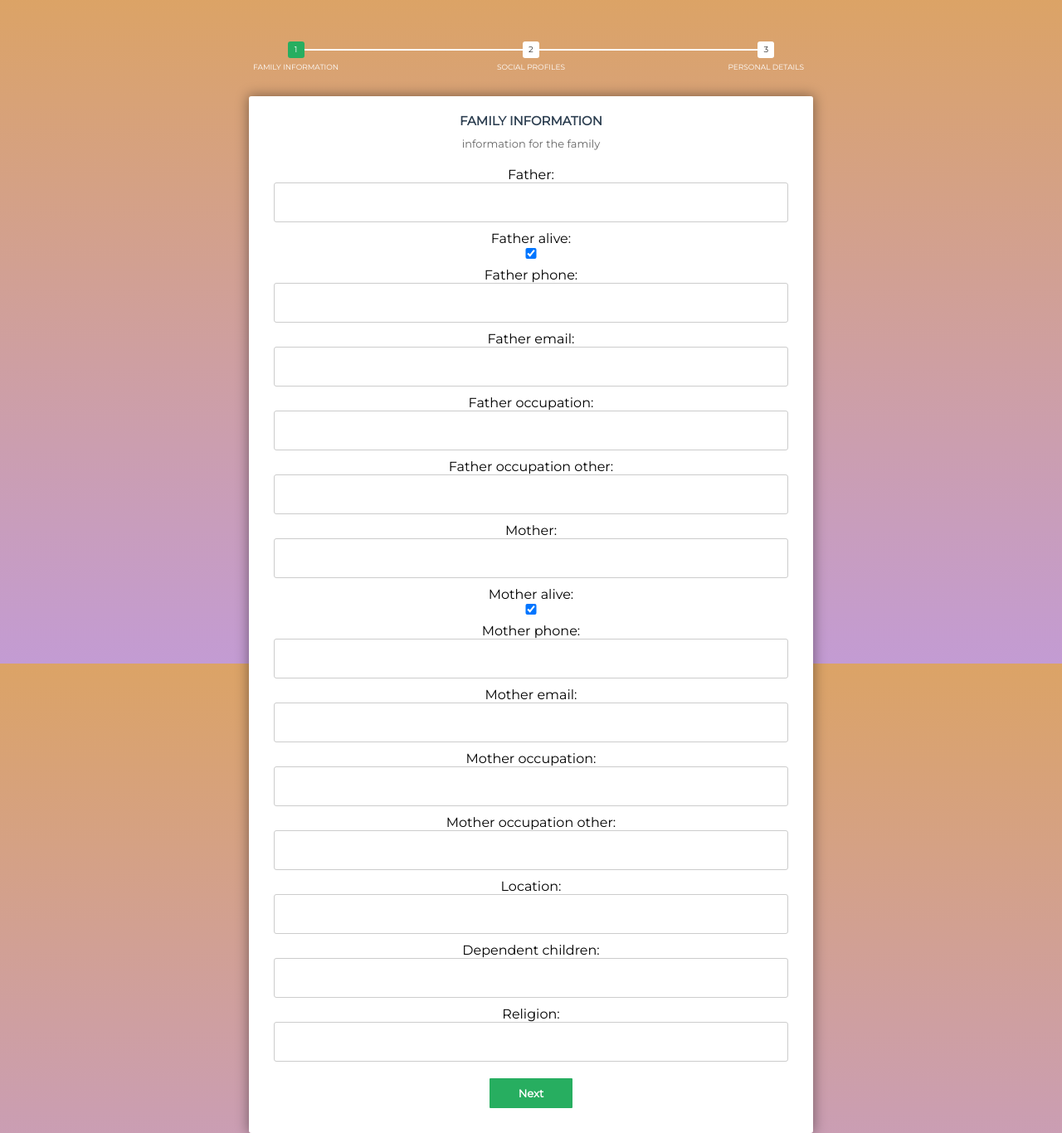
After one commit to jadon6uwizeye/hope_and_home, a Django app: page /addoption/ in a window 1280 px wide. The commit adds this page. Shown: the whole page at 83% size. Run offline with Django 4.2, Linux system fonts and the light colour scheme; some libraries are stand-ins or nearby versions.

Commit message:
recent changes as on 15/09

```diff
--- /dev/null
+++ b/dashboard/static/addoption.css
@@ -0,0 +1,131 @@
+/*custom font*/
+@import url(https://fonts.googleapis.com/css?family=Montserrat);
+
+/*basic reset*/
+* {margin: 0; padding: 0;}
+
+html {
+	height: 100%;
+	/*Image only BG fallback*/
+
+	/*background = gradient + image pattern combo*/
+	background:
+		linear-gradient(rgba(196, 102, 0, 0.6), rgba(155, 89, 182, 0.6));
+}
+
+body {
+	font-family: montserrat, arial, verdana;
+}
+/*form styles*/
+#msform {
+	width: 850px;
+	margin: 50px auto;
+	text-align: center;
+	position: relative;
+}
+#msform fieldset {
+	background: white;
+	border: 0 none;
+	border-radius: 3px;
+	box-shadow: 0 0 15px 1px rgba(0, 0, 0, 0.4);
+	padding: 20px 30px;
+	box-sizing: border-box;
+	width: 80%;
+	margin: 0 10%;
+
+	/*stacking fieldsets above each other*/
+	position: relative;
+}
+/*Hide all except first fieldset*/
+#msform fieldset:not(:first-of-type) {
+	display: none;
+}
+/*inputs*/
+#msform input, #msform textarea {
+	padding: 15px;
+	border: 1px solid #ccc;
+	border-radius: 3px;
+	margin-bottom: 10px;
+	width: 100%;
+	box-sizing: border-box;
+	font-family: montserrat;
+	color: #2C3E50;
+	font-size: 13px;
+}
+/*buttons*/
+#msform .action-button {
+	width: 100px;
+	background: #27AE60;
+	font-weight: bold;
+	color: white;
+	border: 0 none;
+	border-radius: 1px;
+	cursor: pointer;
+	padding: 10px 5px;
+	margin: 10px 5px;
+}
+#msform .action-button:hover, #msform .action-button:focus {
+	box-shadow: 0 0 0 2px white, 0 0 0 3px #27AE60;
+}
+/*headings*/
+.fs-title {
+	font-size: 15px;
+	text-transform: uppercase;
+	color: #2C3E50;
+	margin-bottom: 10px;
+}
+.fs-subtitle {
+	font-weight: normal;
+	font-size: 13px;
+	color: #666;
+	margin-bottom: 20px;
+}
+/*progressbar*/
+#progressbar {
+	margin-bottom: 30px;
+	overflow: hidden;
+	/*CSS counters to number the steps*/
+	counter-reset: step;
+}
+#progressbar li {
+	list-style-type: none;
+	color: white;
+	text-transform: uppercase;
+	font-size: 9px;
+	width: 33.33%;
+	float: left;
+	position: relative;
+}
+#progressbar li:before {
+	content: counter(step);
+	counter-increment: step;
+	width: 20px;
+	line-height: 20px;
+	display: block;
+	font-size: 10px;
+	color: #333;
+	background: white;
+	border-radius: 3px;
+	margin: 0 auto 5px auto;
+}
+/*progressbar connectors*/
+#progressbar li:after {
+	content: '';
+	width: 100%;
+	height: 2px;
+	background: white;
+	position: absolute;
+	left: -50%;
+	top: 9px;
+	z-index: -1; /*put it behind the numbers*/
+}
+#progressbar li:first-child:after {
+	/*connector not needed before the first step*/
+	content: none;
+}
+/*marking active/completed steps green*/
+/*The number of the step and the connector before it = green*/
+#progressbar li.active:before,  #progressbar li.active:after{
+	background: #27AE60;
+	color: white;
+}
--- /dev/null
+++ b/dashboard/static/addoption.js
@@ -0,0 +1,107 @@
+//jQuery time
+var current_fs, next_fs, previous_fs; //fieldsets
+var left, opacity, scale; //fieldset properties which we will animate
+var animating; //flag to prevent quick multi-click glitches
+
+$(".next").click(function () {
+    $.post("family/", function(data, status){
+        if (status== "success") {
+          if (animating) return false;
+          animating = true;
+
+          current_fs = $(this).parent();
+          next_fs = $(this).parent().next();
+
+          //activate next step on progressbar using the index of next_fs
+          $("#progressbar li").eq($("fieldset").index(next_fs)).addClass("active");
+
+          //show the next fieldset
+          next_fs.show();
+          //hide the current fieldset with style
+          current_fs.animate(
+              { opacity: 0 },
+              {
+              step: function (now, mx) {
+                  //as the opacity of current_fs reduces to 0 - stored in "now"
+                  //1. scale current_fs down to 80%
+                  scale = 1 - (1 - now) * 0.2;
+                  //2. bring next_fs from the right(50%)
+                  left = now * 50 + "%";
+                  //3. increase opacity of next_fs to 1 as it moves in
+                  opacity = 1 - now;
+                  current_fs.css({
+                  transform: "scale(" + scale + ")",
+                  position: "absolute"
+                  });
+                  next_fs.css({ left: left, opacity: opacity });
+              },
+              duration: 800,
+              complete: function () {
+                  current_fs.hide();
+                  animating = false;
+              },
+              //this comes from the custom easing plugin
+              easing: "easeInOutBack"
+              }
+          );
+        }else{
+          console.log("Status: " + status);
+          alert("Data: " + data + "\nStatus: " + status);
+          if ($("input").next('p').length) $("input").nextAll('p').empty();
+          for (var name in data) {
+          for (var i in data[name]) {
+            // object message error django
+            var $input = $("input[name='"+ name +"']");
+            $input.after("<p>" + data[name][i].message + "</p>");
+          }
+        }
+        }
+      });
+});
+
+$(".previous").click(function () {
+  if (animating) return false;
+  animating = true;
+
+  current_fs = $(this).parent();
+  previous_fs = $(this).parent().prev();
+
+  //de-activate current step on progressbar
+  $("#progressbar li")
+    .eq($("fieldset").index(current_fs))
+    .removeClass("active");
+
+  //show the previous fieldset
+  previous_fs.show();
+  //hide the current fieldset with style
+  current_fs.animate(
+    { opacity: 0 },
+    {
+      step: function (now, mx) {
+        //as the opacity of current_fs reduces to 0 - stored in "now"
+        //1. scale previous_fs from 80% to 100%
+        scale = 0.8 + (1 - now) * 0.2;
+        //2. take current_fs to the right(50%) - from 0%
+        left = (1 - now) * 50 + "%";
+        //3. increase opacity of previous_fs to 1 as it moves in
+        opacity = 1 - now;
+        current_fs.css({ left: left });
+        previous_fs.css({
+          transform: "scale(" + scale + ")",
+          opacity: opacity
+        });
+      },
+      duration: 800,
+      complete: function () {
+        current_fs.hide();
+        animating = false;
+      },
+      //this comes from the custom easing plugin
+      easing: "easeInOutBack"
+    }
+  );
+});
+
+$(".submit").click(function () {
+  return false;
+});
--- a/hope_and_home/urls.py
+++ b/hope_and_home/urls.py
@@ -21,7 +21,9 @@ from web import views
 
 urlpatterns = [
     path('', views.home, name='home'),
+    path('addoption/', views.addoption, name='addoption'),
     path('admin/', admin.site.urls, name='admin'),
+    path('addoption/family/', views.FamilyView.as_view(), name='family'),
 ]
 
 if settings.DEBUG:
--- /dev/null
+++ b/templates/addoption.html
@@ -0,0 +1,53 @@
+{% load static %}
+<!DOCTYPE html>
+<html lang="en">
+<head>
+    <meta charset="UTF-8">
+    <meta http-equiv="X-UA-Compatible" content="IE=edge">
+    <meta name="viewport" content="width=device-width, initial-scale=1.0">
+    <link href="{% static 'addoption.css' %}" rel="stylesheet" type="text/css" media="all">
+    <title>Addoption</title>
+</head>
+<body>
+
+    <!-- multistep form -->
+<form id="msform">
+    <!-- progressbar -->
+    <ul id="progressbar">
+      <li class="active">Family information</li>
+      <li>Social Profiles</li>
+      <li>Personal Details</li>
+    </ul>
+    <!-- fieldsets -->
+    <fieldset>
+        <h2 class="fs-title">Family information</h2>
+        <h3 class="fs-subtitle">information for the family</h3>
+        {{form.as_p}}
+        <input type="button" name="next" class="next action-button" value="Next" type='submit' />
+    </fieldset>
+    <fieldset>
+      <h2 class="fs-title">Social Profiles</h2>
+      <h3 class="fs-subtitle">Your presence on the social network</h3>
+      <input type="text" name="twitter" placeholder="Twitter" />
+      <input type="text" name="facebook" placeholder="Facebook" />
+      <input type="text" name="gplus" placeholder="Google Plus" />
+      <input type="button" name="previous" class="previous action-button" value="Previous" />
+      <input type="button" name="next" class="next action-button" value="Next" />
+    </fieldset>
+    <fieldset>
+      <h2 class="fs-title">Personal Details</h2>
+      <h3 class="fs-subtitle">We will never sell it</h3>
+      <input type="text" name="fname" placeholder="First Name" />
+      <input type="text" name="lname" placeholder="Last Name" />
+      <input type="text" name="phone" placeholder="Phone" />
+      <textarea name="address" placeholder="Address"></textarea>
+      <input type="button" name="previous" class="previous action-button" value="Previous" />
+      <input type="submit" name="submit" class="submit action-button" value="Submit" />
+    </fieldset>
+  </form>
+
+  <script src='https://cdnjs.cloudflare.com/ajax/libs/jquery/2.1.3/jquery.min.js'></script>
+  <script src='https://cdnjs.cloudflare.com/ajax/libs/jquery-easing/1.3/jquery.easing.min.js'></script>
+  <script src="{% static 'addoption.js' %}"></script>
+</body>
+</html>
--- a/templates/index.html
+++ b/templates/index.html
@@ -133,12 +133,12 @@ Licence URI: https://www.os-templates.com/template-terms
 <!-- ################################################################################################ -->
 <!-- ################################################################################################ -->
 <!-- ################################################################################################ -->
-<div class="bgded overlay light" style="background-image:url('images/demo/backgrounds/01.jpg');">
+<div class="bgded overlay light" style="background: linear-gradient(rgba(196, 102, 0, 0.6), rgba(155, 89, 182, 0.6));">
   <section id="services" class="hoc container clear">
     <!-- ################################################################################################ -->
     <div class="sectiontitle">
       <p class="heading font-x2">Here are the children who are need of a family</p>
-      <h6 class="nospace font-xs">click an image and Help by addopting one atleast</h6>
+      <h6 class="nospace font-xs">click and image and Help by addopting one atleast</h6>
     </div>
     <ul class="nospace group elements elements-three">
       {% if not children %}
@@ -148,7 +148,7 @@ Licence URI: https://www.os-templates.com/template-terms
       {% for child in children %}
 
       <li class="one_third" href="#">
-        <article><a class="imgover" href="#"><img src={{child.picture.url}} height="150" width="200" alt=""></a>
+        <article><a class="imgover" href={% url 'addoption' %}><img src={{child.picture.url}} height="150" width="200" alt=""></a>
           <h6 class="heading">{{child.names}}</h6>
           <p>Gender : {{child.gender}}</p>
         </br>
--- /dev/null
+++ b/web/forms.py
@@ -0,0 +1,15 @@
+from dataclasses import fields
+from django.forms import ModelForm, Textarea
+from dashboard.models import Family, Addoption
+
+class AddoptionForm(ModelForm):
+    class Meta:
+        model = Addoption
+        fields = ['child', 'family']
+
+
+class FamilyForm(ModelForm):
+    class Meta:
+        model = Family
+        # fields = ['father', 'mother', 'location', 'dependent_children', 'father_phone', 'mother_phone', 'father_email', 'mother_email', 'father_occupation', 'mother_occupation', 'father_occupation_other', 'mother_occupation_other', 'religion']
+        fields = '__all__'
--- a/web/views.py
+++ b/web/views.py
@@ -1,8 +1,37 @@
 from django.shortcuts import render
+from rest_framework.generics import ListCreateAPIView, RetrieveUpdateDestroyAPIView
+from django.views.decorators.csrf import csrf_exempt
 from dashboard.models import Child
+from .forms import AddoptionForm, FamilyForm
+from .serializers import FamilySerializer
+from dashboard.models import Family
 
 # Create your views here.
 
 def home(request):
     children = Child.objects.filter(family=None)
     return render(request, 'index.html', {"children": children})
+
+@csrf_exempt
+def addoption(request):
+    if request.method == 'POST':
+        form = FamilyForm(request.POST)
+        if form.is_valid():
+            form.save()
+    form = FamilyForm()
+    return render(request, 'addoption.html', {"form": form})
+
+class FamilyView(ListCreateAPIView):
+    queryset = Family.objects.all()
+    serializer_class = FamilySerializer
+
+#validate family form and return errors back to the page
+@csrf_exempt
+def validate_family(request):
+    if request.method == 'POST':
+        form = FamilyForm(request.POST)
+        if form.is_valid():
+            form.save()
+            return render(request, 'addoption.html', {"form": form}, status=200)
+        else:
+            return render(request, 'addoption.html', {"form": form}, status=400)
```
Also changed, not shown: dashboard/models.py (+21 -0 lines), dashboard/static/layout/styles/layout.css (+5 -5 lines), web/serializers.py (added, +7 -0 lines), templates/success.html (added).
